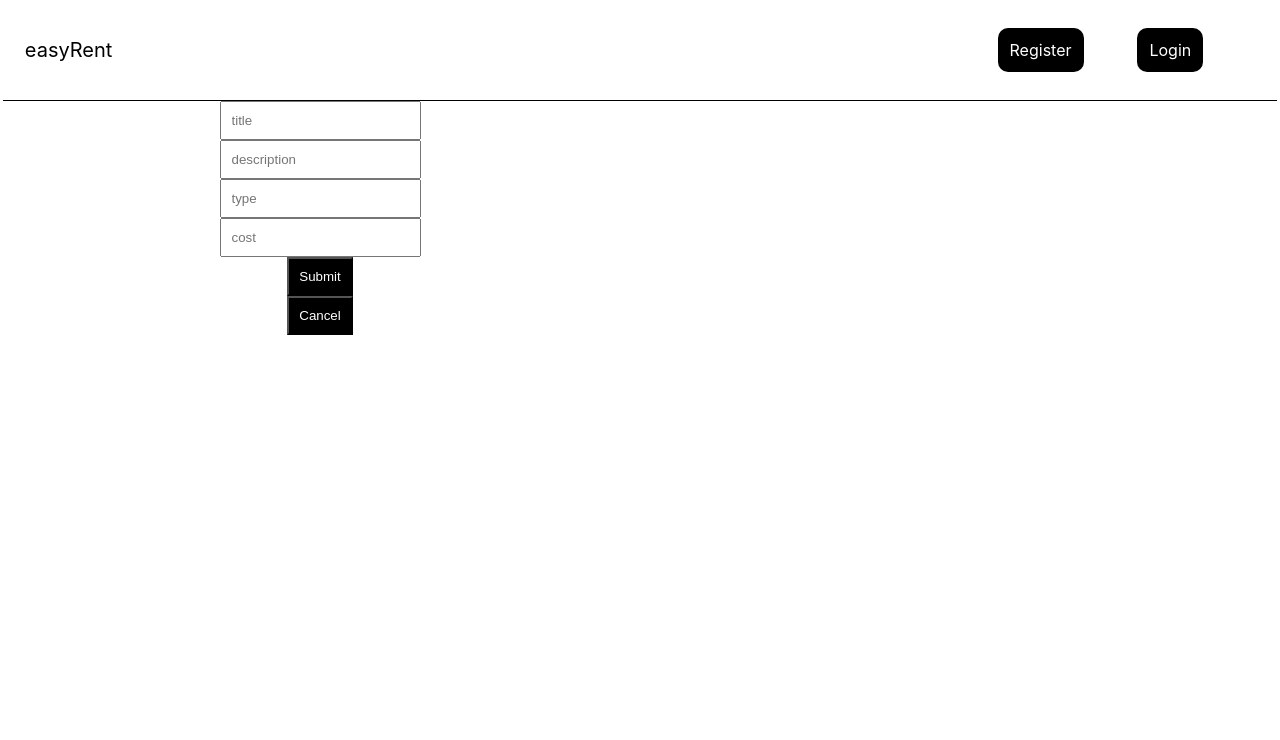
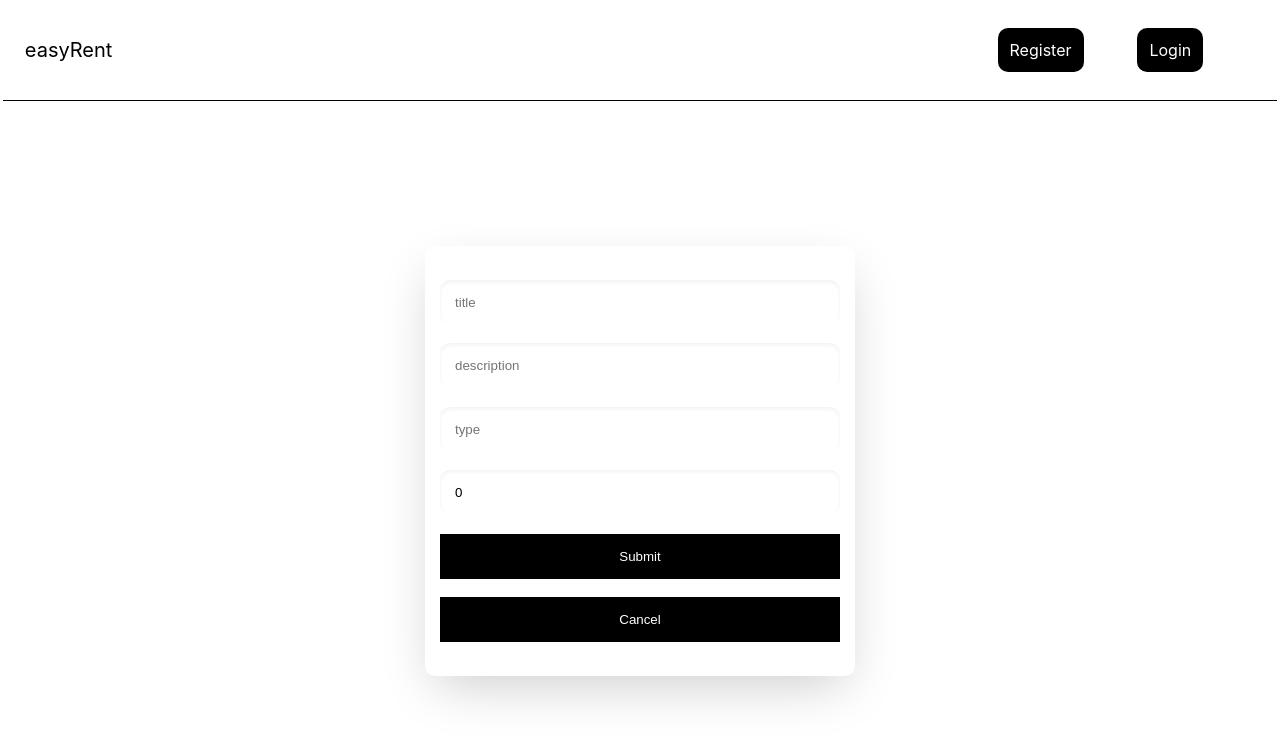
Before and after one commit to matthewhiggins415/kakeibofrontend, a React (Create React App) app: page /add-expense in a window 1280 px wide. Shown: the top 740 px of the page. Built offline with nearby package versions, Linux system fonts and the light colour scheme.

Commit message:
styling added to new expense form and home view.

```diff
--- a/src/components/Expense.js
+++ b/src/components/Expense.js
@@ -1,8 +1,33 @@
+import styled from 'styled-components'
+
+const Container = styled.div`
+  box-sizing: border-box;
+  width: 60%;
+  display: flex;
+  align-items: center;
+  justify-content: space-between;
+  padding: 10px;
+  margin: 0 auto;
+  margin-top: 10px;
+  border-radius: 10px;
+  box-shadow: rgba(99, 99, 99, 0.2) 0px 2px 8px 0px;
+`
+
+const Button = styled.button`
+  padding: 10px;
+  color: white;
+  background-color: black;
+  border: none;
+  cursor: pointer;
+`
+
 const Expense = ({ expense }) => {
   return (
-    <div key={expense._id}>
-      <h1>{expense.title}</h1>
-    </div>
+    <Container>
+      <p>{expense.title}</p>
+      <p>${expense.cost}</p>
+      <Button>details</Button>
+    </Container>
   )
 }
 
--- a/src/views/AddExpense.js
+++ b/src/views/AddExpense.js
@@ -3,30 +3,55 @@ import { Navigate } from 'react-router-dom'
 import { createExpense } from '../api/expense'
 import styled from 'styled-components'
 
+const Div = styled.div`
+  box-sizing: border-box;
+  height: 90vh;
+  width: 100%;
+  display: flex;
+  align-items: center;
+  justify-content: center;
+`
+
 const Form = styled.form`
+  border-radius: 10px;
   width: 50%;
+  max-width: 400px;
+  max-height: 500px;
+  min-width: 300px;
+  min-height: 400px;
   height: 50%;
   display: flex;
   flex-direction: column;
   justify-content: space-evenly;
   align-items: center;
-`
+  padding: 15px;
+  box-shadow: rgba(0, 0, 0, 0.2) 0px 18px 50px -10px;`
 
 const Input = styled.input`
-  padding: 10px;
-`
+  box-sizing: border-box;
+  padding: 15px;
+  width: 100%;
+  border-radius: 10px;
+  outline: none;
+  border: none;
+  box-shadow: rgba(0, 0, 0, 0.06) 0px 2px 4px 0px inset;
+  `
 
 const Button = styled.button`
-  padding: 10px;
+  box-sizing: border-box;
+  width: 100%;
+  border: none;
+  padding: 15px;
   background-color: black;
   color: white;
+  cursor: pointer;
 `
 
 const AddExpense = ({ user }) => {
   const [title, setTitle] = useState('')
   const [description, setDescription] = useState('')
   const [type, setType] = useState('')
-  const [cost, setCost] = useState(null)
+  const [cost, setCost] = useState(0)
   const [navigate, setNavigate] = useState(false)
 
   const handleSubmit = async (e) => {
@@ -42,12 +67,13 @@ const AddExpense = ({ user }) => {
 
       let res = await createExpense(user, expenseData)
       console.log(res)
+      setNavigate(true)
 
     } catch(err) {
       setTitle('')
       setDescription('')
       setType('')
-      setCost(null)
+      setCost(0)
       console.log(err)
     }
   }
@@ -61,7 +87,7 @@ const AddExpense = ({ user }) => {
   }
 
   return (
-    <>
+    <Div>
       <Form onSubmit={handleSubmit}>
         <Input onChange={(e) => setTitle(e.target.value)} value={title} name="title" type="text" placeholder="title"/>
         <Input onChange={(e) => setDescription(e.target.value)} value={description} name="description" type="text" placeholder="description"/>
@@ -70,7 +96,7 @@ const AddExpense = ({ user }) => {
         <Button type="submit">Submit</Button>
         <Button onClick={toggleNavigate}>Cancel</Button>
       </Form>
-    </>
+    </Div>
   )
 }
 
--- a/src/views/Home.js
+++ b/src/views/Home.js
@@ -3,6 +3,40 @@ import styled from 'styled-components'
 import { getAllExpenses } from '../api/expense'
 import { Navigate } from 'react-router-dom'
 import Expense from '../components/Expense'
+
+const Container = styled.div`
+  box-sizing: border-box;
+  width: 100%;
+  height: 90vh;
+  display: flex;
+  flex-direction: column;
+  align-items: center;
+`
+
+const Header = styled.div`
+  width: 90%;
+  display: flex;
+  align-items: center;
+  justify-content: space-evenly;
+`
+
+const Button = styled.button`
+  box-sizing: border-box;
+  width: 20%;
+  max-width: 200px;
+  min-width: 100px;
+  border: none;
+  padding: 15px;
+  background-color: black;
+  color: white;
+  cursor: pointer;
+`
+const ExpenseContainer = styled.div`
+  box-sizing: border-box;
+  width: 90%;
+  margin: 10px auto;
+  height: auto;
+`
 
 const Home = ({ user }) => {
   const [expenses, setExpenses] = useState([])
@@ -25,15 +59,19 @@ const Home = ({ user }) => {
   }
 
   return (
-    <>
-      <h1>Home View</h1>
-      <button onClick={addExpense}>New Expense</button>
-      {expenses.map(expense => {
-        return (
-          <Expense expense={expense}/>
-        )
-      })}
-    </>
+    <Container>
+      <Header>
+        <h1>Your Expenses</h1>
+        <Button onClick={addExpense}>New Expense</Button>
+      </Header>
+      <ExpenseContainer>
+        {expenses.map(expense => {
+          return (
+            <Expense key={expense._id} expense={expense}/>
+          )
+        })}
+      </ExpenseContainer>
+    </Container>
   )
 }
 
```
